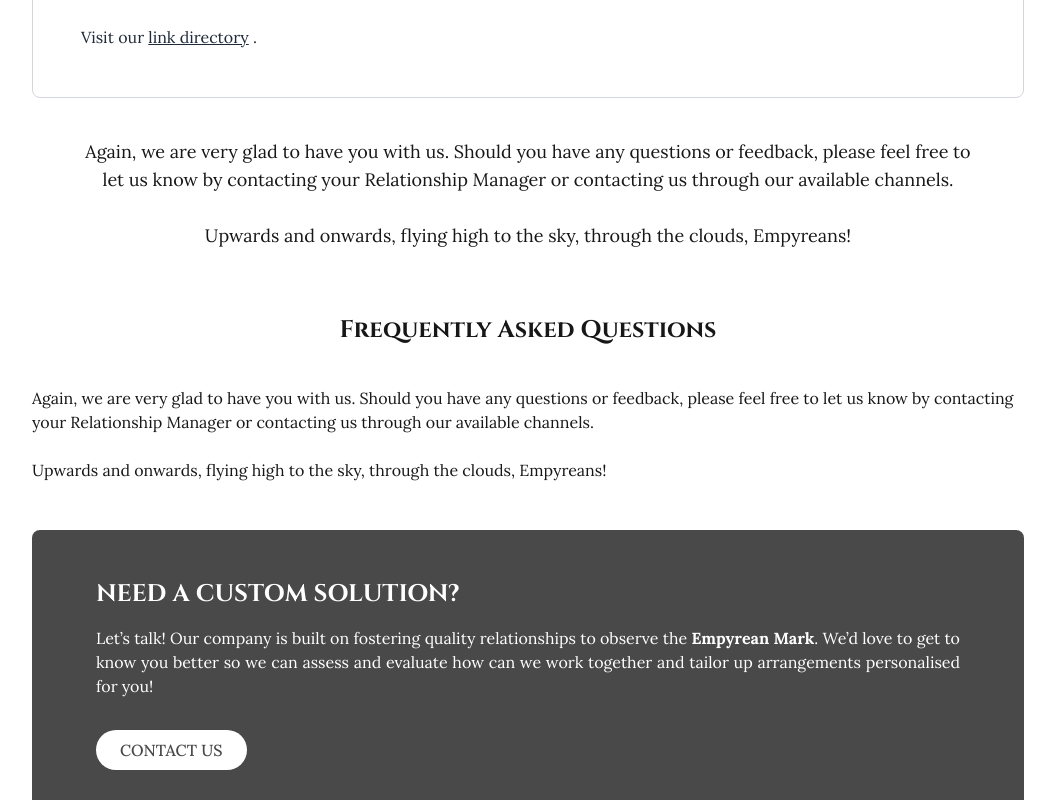
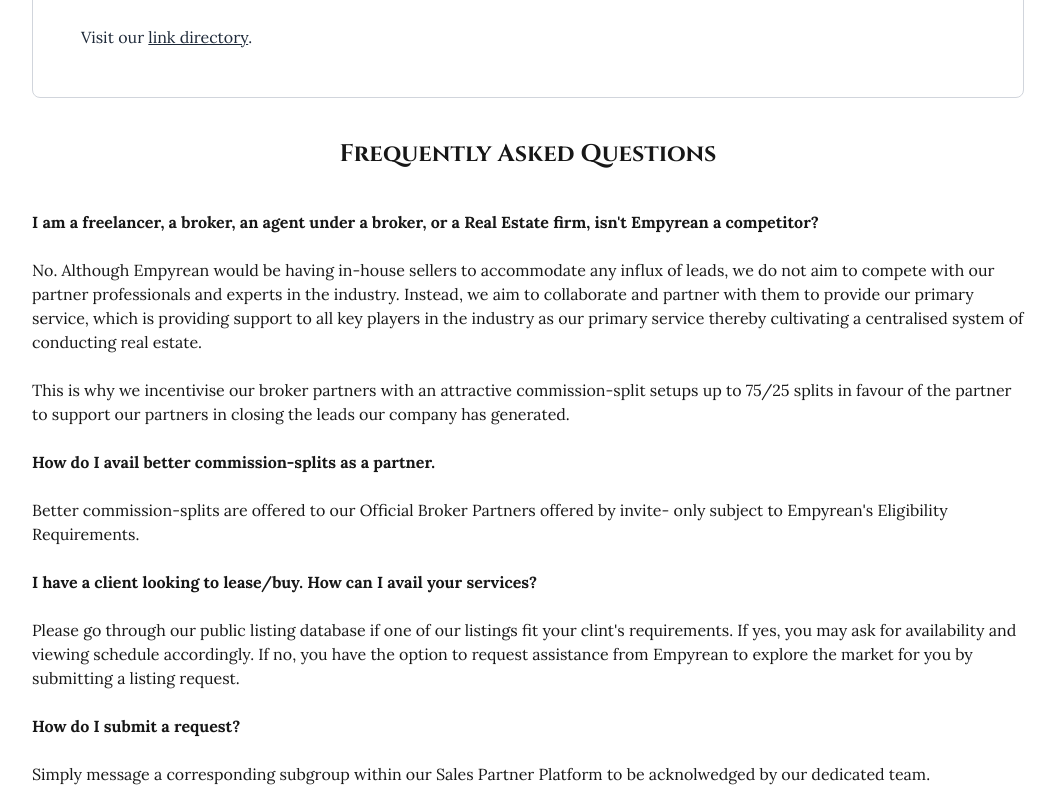
Before and after one commit to Empyrean25/empyrean, a Next.js app: page /salespartner in a window 1280 px wide. Shown: the part 1500-2300 px from the top of the page, without its empty margins (112-1168 px from the left). Built offline with nearby package versions, Linux system fonts and the light colour scheme.

Commit message:
Update page.tsx

```diff
--- a/src/app/salespartner/page.tsx
+++ b/src/app/salespartner/page.tsx
@@ -89,8 +89,7 @@ export default function BrokerAgentDeveloperPage() {
                 className="underline text-gray-800"
               >
                 WhatsApp
-              </a>{" "}
-              .
+              </a>.
             </>
           </ContentCard>
         </div>
@@ -103,17 +102,47 @@ export default function BrokerAgentDeveloperPage() {
               <br />
           Visit our {" "}
               <a
-                href="empyreanrealestate.carrd.co"
+                href="https://empyreanrealestate.carrd.co"
                 target="_blank"
                 rel="noopener noreferrer"
                 className="underline text-gray-800"
               >
                 link directory
-              </a>{" "}
-              .
+              </a>.
             </>
           </ContentCard>
         </div>
+
+         {/* FAQs Section */}
+        <section className="mb-10">
+          <h2 className="text-2xl font-bold text-center mb-6">Frequently Asked Questions</h2>
+        </section>
+
+        <p><strong>I am a freelancer, a broker, an agent under a broker, or a Real Estate firm, isn&apos;t
+Empyrean a competitor?</strong><br /><br />
+          No. Although Empyrean would be having in-house sellers to accommodate any influx of
+leads, we do not aim to compete with our partner professionals and experts in the
+industry. Instead, we aim to collaborate and partner with them to provide our primary
+service, which is providing support to all key players in the industry as our primary
+service thereby cultivating a centralised system of conducting real estate.<br /><br />
+This is why we incentivise our broker partners with an attractive commission-split setups
+up to 75/25 splits in favour of the partner to support our partners in closing the leads
+our company has generated.<br /><br />
+
+          <strong>How do I avail better commission-splits as a partner.</strong><br /><br />
+
+          Better commission-splits are offered to our Official Broker Partners offered by invite-
+only subject to Empyrean&apos;s Eligibility Requirements.<br /><br />
+
+           <strong>I have a client looking to lease/buy. How can I avail your services?</strong><br /><br />
+
+          Please go through our public listing database if one of our listings fit your clint&apos;s requirements. If yes, you may ask for availability and viewing schedule accordingly. If no, you have the option to request assistance from Empyrean to explore the market for you by submitting a listing request.
+        <br /><br />
+
+           <strong>How do I submit a request?</strong><br /><br />
+
+        Simply message a corresponding subgroup within our Sales Partner Platform to be acknolwedged by our dedicated team.<br /><br />
+        </p>
 
         <p className="text-[14px] md:text-lg text-center mb-16 max-w-4xl mx-auto">
       Again, we are very glad to have you with us. Should you have any questions or feedback, please feel free to let us know by contacting your Relationship Manager or contacting us through our available channels.
@@ -121,18 +150,6 @@ export default function BrokerAgentDeveloperPage() {
               <br />
               Upwards and onwards, flying high to the sky, through the clouds, Empyreans!
         </p>
-
-         {/* FAQs Section */}
-        <section className="mb-10">
-          <h2 className="text-2xl font-bold text-center mb-6">Frequently Asked Questions</h2>
-        </section>
-
-        <p>Again, we are very glad to have you with us. Should you have any questions or feedback, please feel free to let us know by contacting your Relationship Manager or contacting us through our available channels.
-          <br />
-          <br />
-          Upwards and onwards, flying high to the sky, through the clouds, Empyreans!
-        </p>
-
 
         <div className="mt-12">
           <CustomSolutions />
```
